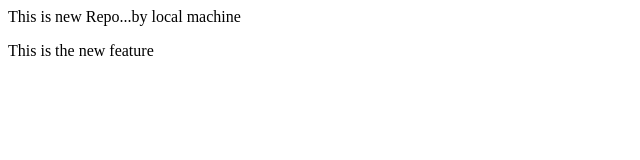
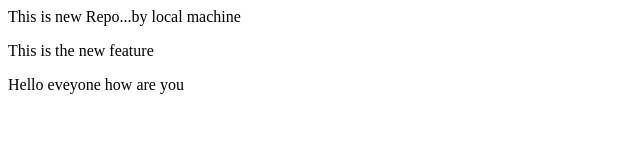
Before and after one commit to itsHimani1/Localrepo, a plain HTML site: page index.html in a window 1280 px wide. Shown: the whole page, without its empty margins (0-640 px from the left). Drawn offline with Linux system fonts and the light colour scheme.

Commit message:
new addition

```diff
--- a/index.html
+++ b/index.html
@@ -1,2 +1,3 @@
 <p>This is new Repo...by local machine</p>
 <p>This is the new feature</p>
+<p>Hello eveyone how are you</p>
```
